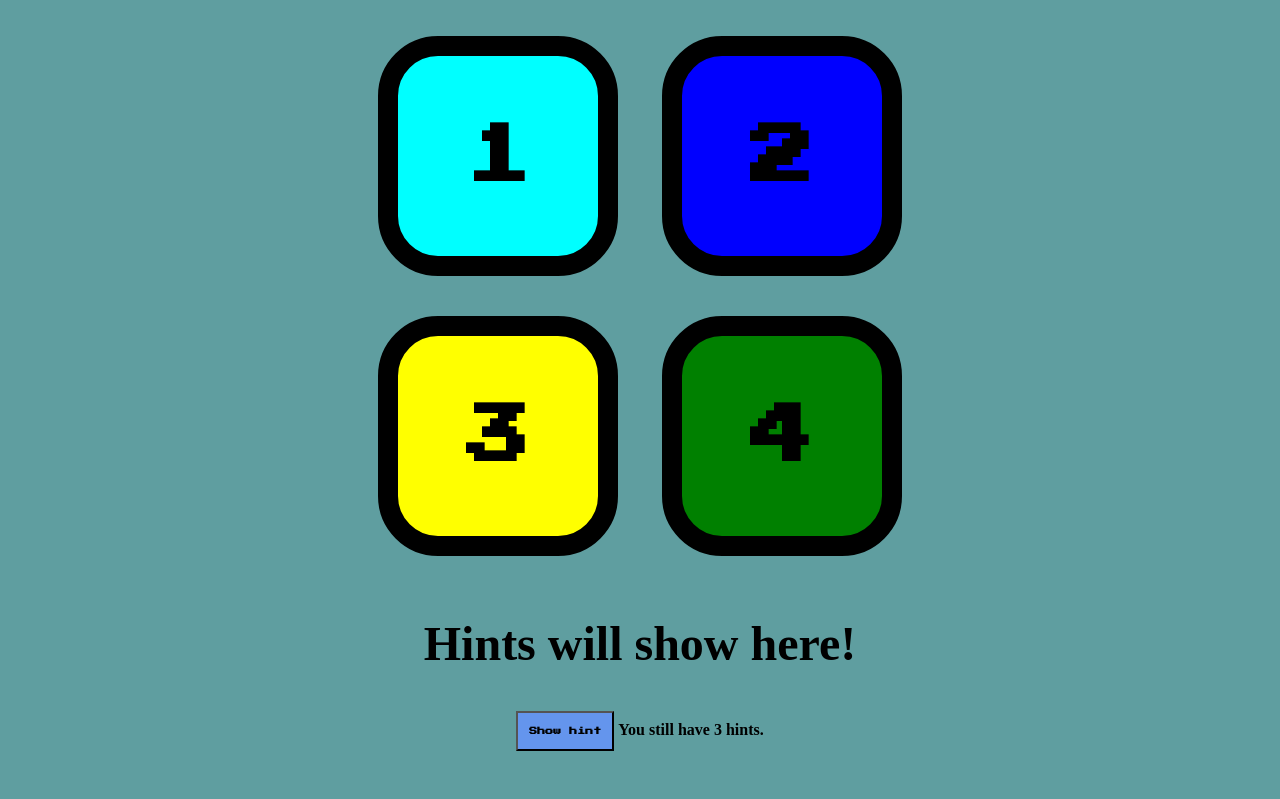
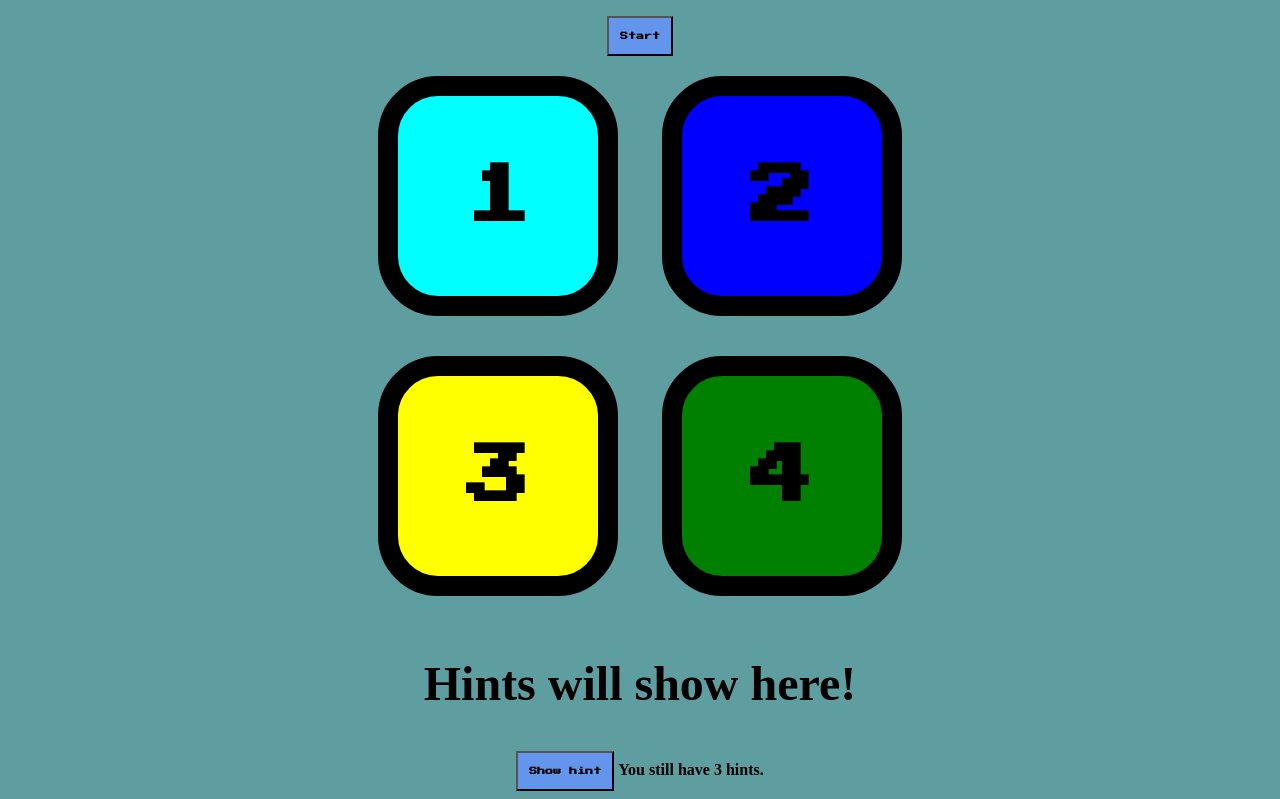
Before and after one commit to kalout/numberpattern, a plain HTML site: page index.html in a window 1280 px wide. Shown: the part 96-895 px from the top of the page. Before the commit the page ends 855 px from the top, so only its background shows below. Drawn offline with nearby package versions, Linux system fonts and the light colour scheme.

Commit message:
Update index.html

```diff
--- a/index.html
+++ b/index.html
@@ -13,6 +13,8 @@
 <body>
 
     <h1>Press Any Key to Start</h1>
+
+    <button class="start"><p class="hint">Start</p></button>
 
     <div>
         <div class="button" id="one"><p>1</p></div>
```
